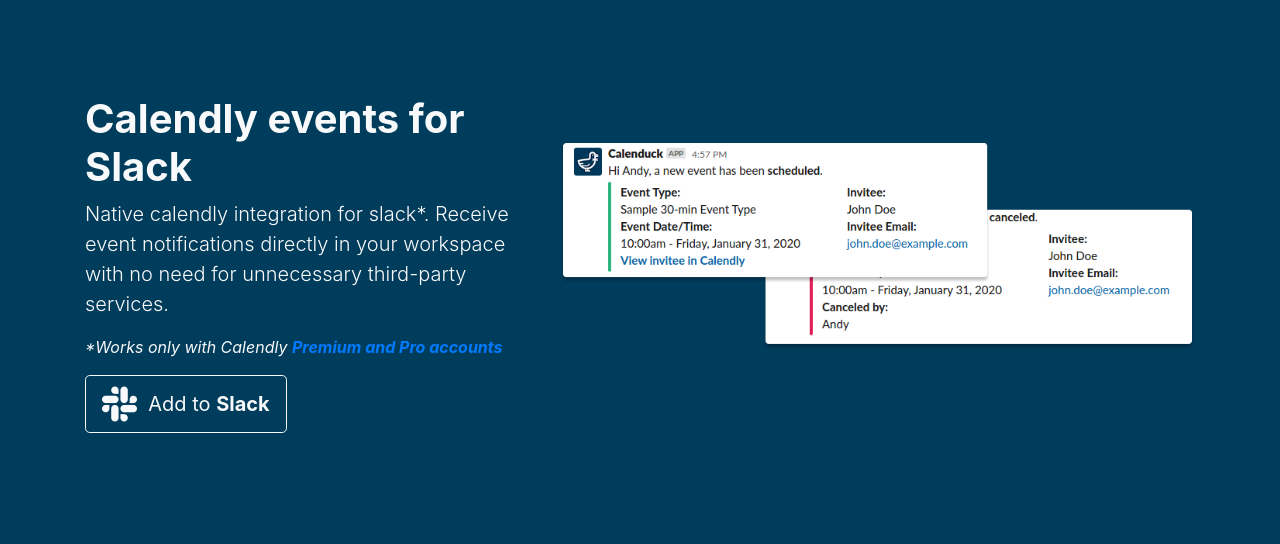
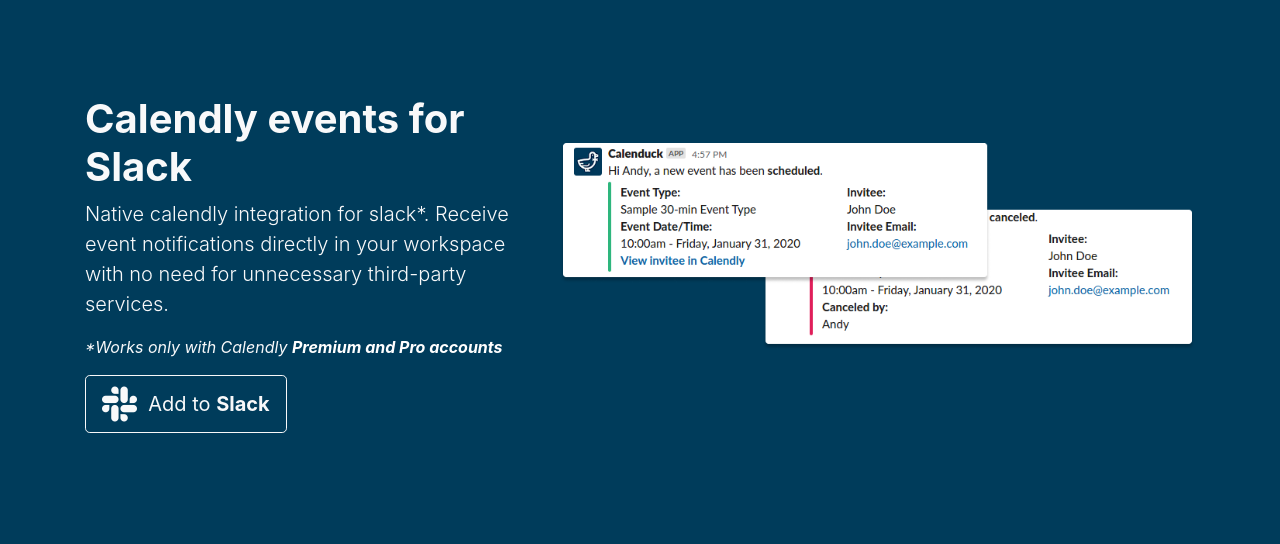
Before and after one commit to an-dev/calendlybot, a Django app: page / in a window 1280 px wide. Shown: the part 88-632 px from the top of the page. Run offline with Django 3.2, Linux system fonts and the light colour scheme; parts of the project's set-up code (start-up, migrations or seed data) failed here and were passed over; some libraries are stand-ins or nearby versions.

Commit message:
Text color and prod env

```diff
--- a/templates/web/index.html
+++ b/templates/web/index.html
@@ -22,7 +22,7 @@
                 <h2 class="h1 font-weight-bold">Calendly events for Slack</h2>
                 <p class="lead">Native calendly integration for slack*. Receive event notifications directly in your
                     workspace with no need for unnecessary third-party services.</p>
-                <p class="font-italic">*Works only with Calendly <a class="font-weight-bold"
+                <p class="font-italic">*Works only with Calendly <a class="font-weight-bold text-white"
                                                              href="https://help.calendly.com/hc/en-us/articles/223195488"
                                                              target="_blank">Premium and Pro accounts</a></p>
                 <p>
--- a/web/settings/prod.py
+++ b/web/settings/prod.py
@@ -1,4 +1,4 @@
 from .staging import *
 
 DEBUG = False
-SITE_URL = 'https://www.calenduck.co'
+SITE_URL = 'http://www.calenduck.co'
```
